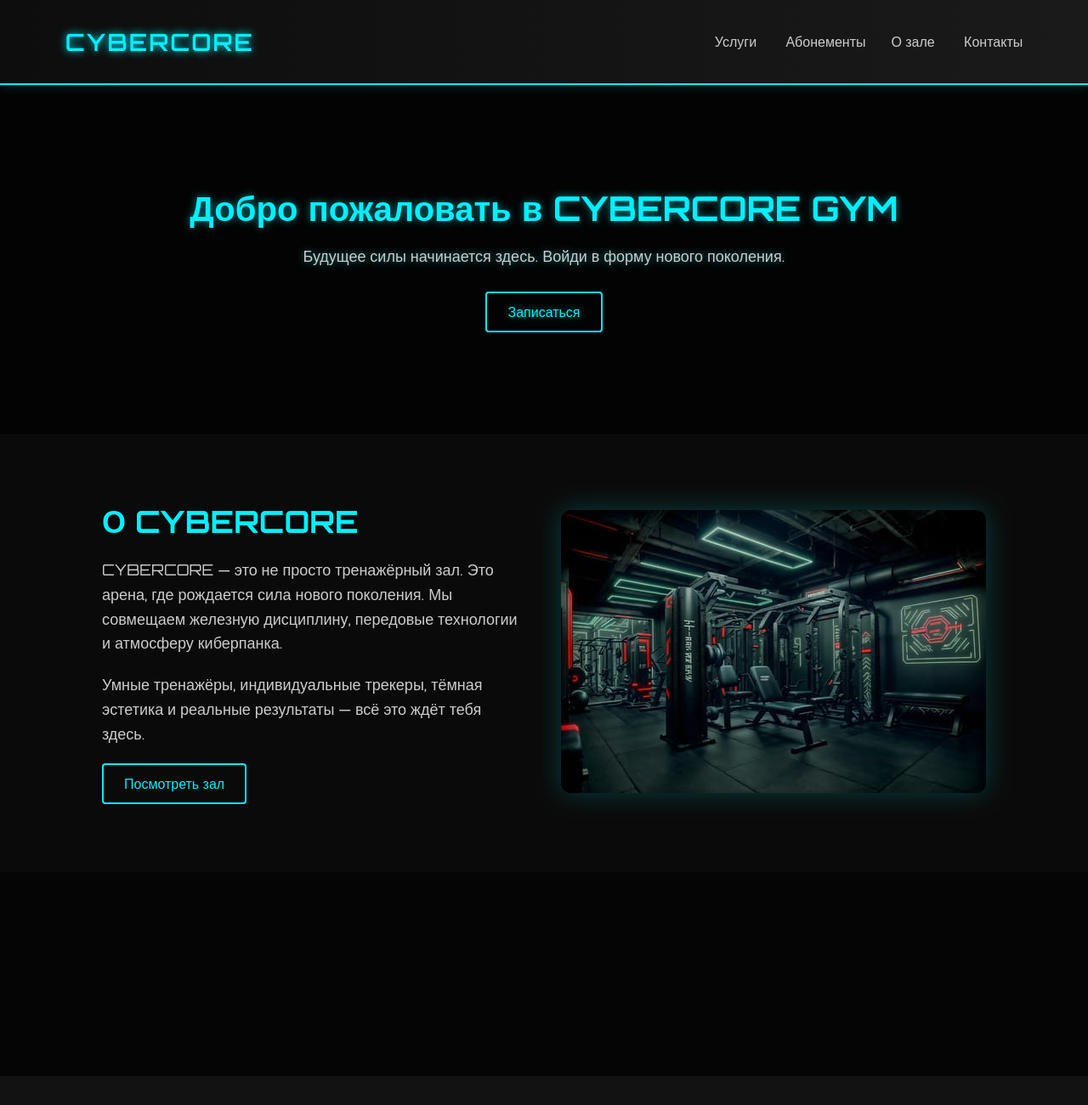
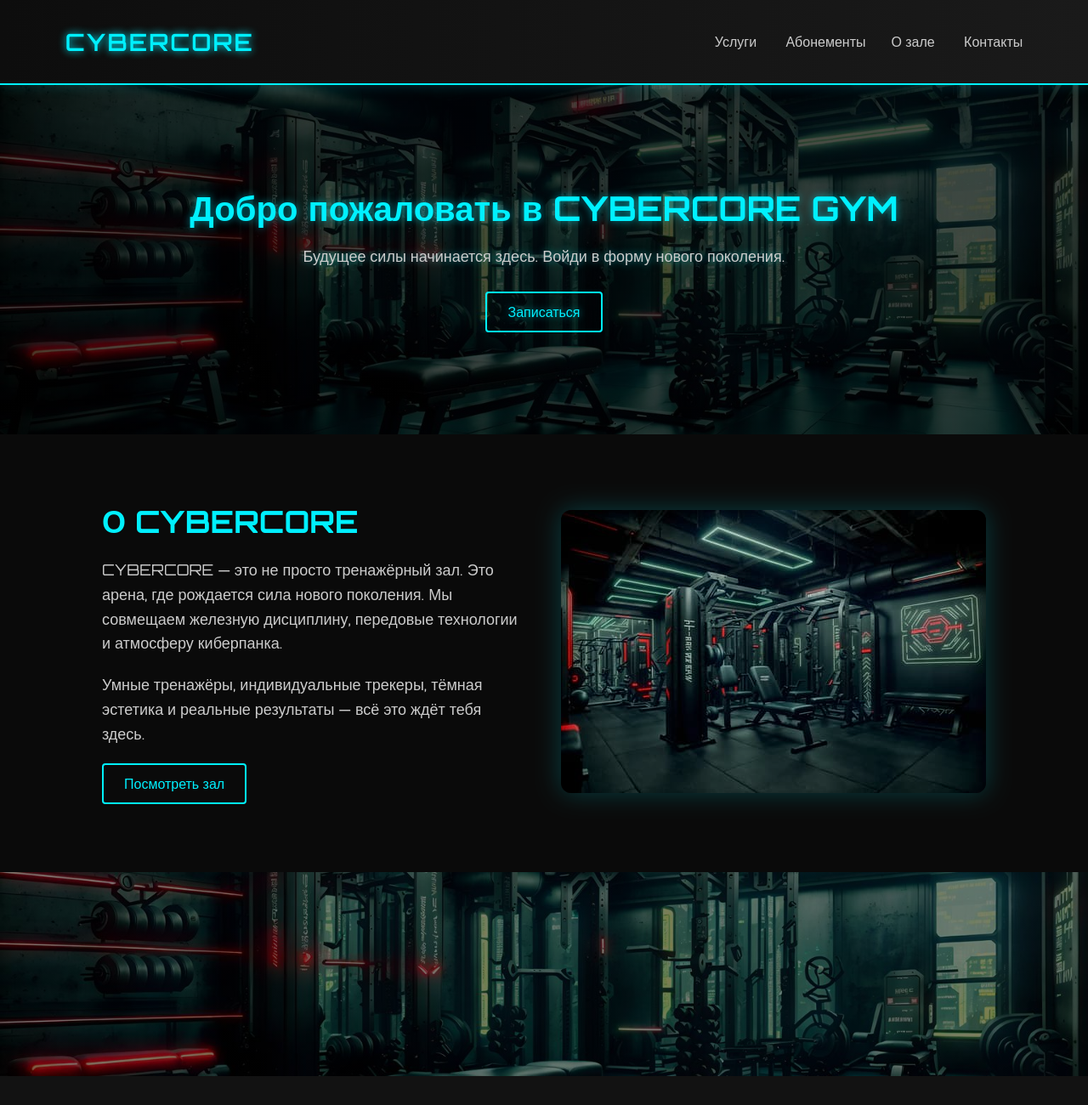
Before and after one commit to arphagotuar/CyberCore-GYM, a plain HTML site: page index.html in a window 1280 px wide. Shown: the top 1300 px of the page at 85% size. Drawn offline with Linux system fonts and the light colour scheme.

Commit message:
Update style.css

```diff
--- a/styles/style.css
+++ b/styles/style.css
@@ -81,7 +81,7 @@ header {
 
 .hero {
   background: linear-gradient(rgba(0, 0, 0, 0.7), rgba(0, 0, 0, 0.7)),
-    url("images/CyberCore-GYM_img.jpeg") no-repeat center center/cover fixed;
+    url("/images/CyberCore-GYM_img.jpeg") no-repeat center center/cover fixed;
   color: #00f0ff;
   text-shadow: 0 0 10px #00f0ff88;
   padding: 120px 40px;
@@ -195,7 +195,7 @@ header {
 .spacer {
   height: 240px;
   background-image: linear-gradient(rgba(0, 0, 0, 0.5), rgba(0, 0, 0, 0.5)),
-    url("images/CyberCore-GYM_img.jpeg");
+    url("/images/CyberCore-GYM_img.jpeg");
   background-attachment: fixed;
   background-size: cover;
   background-position: center;
```
